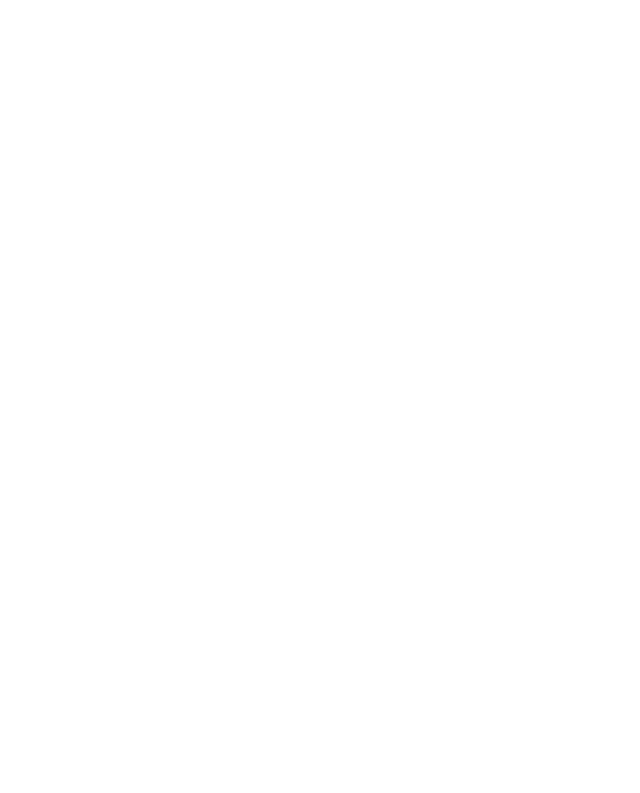
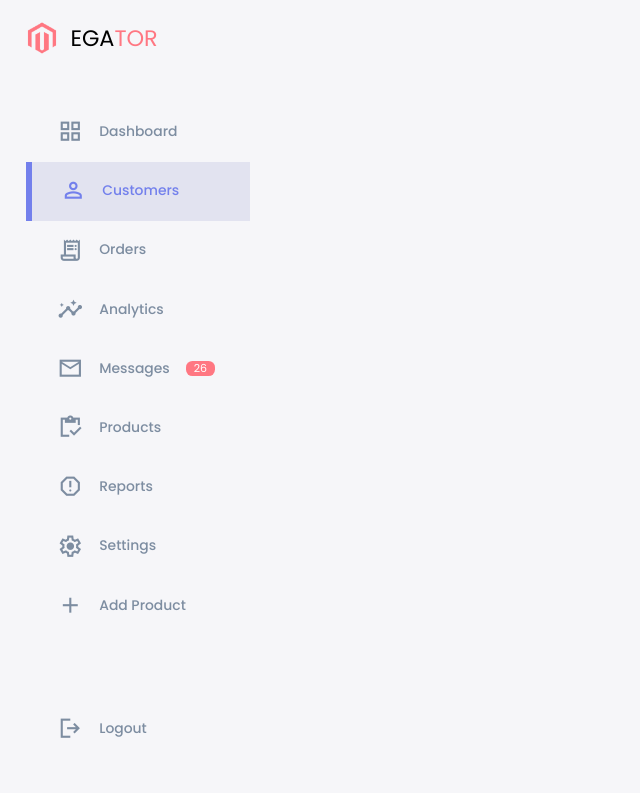
Before and after one commit to Aleksey-Mazur/Control-Dashboard, a plain HTML site: page index.html in a window 1280 px wide. Shown: the whole page, without its empty margins (0-640 px from the left). Drawn offline with nearby package versions, Linux system fonts and the light colour scheme.

Commit message:
reset.css, variables.css added and imported to styles.css; favicon added; sidebar section done

```diff
--- /dev/null
+++ b/css/reset.css
@@ -0,0 +1,137 @@
+/* http://meyerweb.com/eric/tools/css/reset/
+   v2.0 | 20110126
+   License: none (public domain)
+*/
+
+html,
+body,
+div,
+span,
+applet,
+object,
+iframe,
+h1,
+h2,
+h3,
+h4,
+h5,
+h6,
+p,
+blockquote,
+pre,
+a,
+abbr,
+acronym,
+address,
+big,
+cite,
+code,
+del,
+dfn,
+em,
+img,
+ins,
+kbd,
+q,
+s,
+samp,
+small,
+strike,
+strong,
+sub,
+sup,
+tt,
+var,
+b,
+u,
+i,
+center,
+dl,
+dt,
+dd,
+ol,
+ul,
+li,
+fieldset,
+form,
+label,
+legend,
+table,
+caption,
+tbody,
+tfoot,
+thead,
+tr,
+th,
+td,
+article,
+aside,
+canvas,
+details,
+embed,
+figure,
+figcaption,
+footer,
+header,
+hgroup,
+menu,
+nav,
+output,
+ruby,
+section,
+summary,
+time,
+mark,
+audio,
+video {
+    margin: 0;
+    padding: 0;
+    border: 0;
+    font-size: 100%;
+    font: inherit;
+    vertical-align: baseline;
+}
+
+
+/* HTML5 display-role reset for older browsers */
+
+article,
+aside,
+details,
+figcaption,
+figure,
+footer,
+header,
+hgroup,
+menu,
+nav,
+section {
+    display: block;
+}
+
+body {
+    line-height: 1;
+}
+
+ol,
+ul {
+    list-style: none;
+}
+
+blockquote,
+q {
+    quotes: none;
+}
+
+blockquote:before,
+blockquote:after,
+q:before,
+q:after {
+    content: '';
+    content: none;
+}
+
+table {
+    border-collapse: collapse;
+    border-spacing: 0;
+}
--- a/css/styles.css
+++ b/css/styles.css
@@ -0,0 +1,191 @@
+@import 'reset.css';
+@import 'variables.css';
+@import url('https://fonts.googleapis.com/css2?family=Poppins:wght@300;400;500;600;700;800&display=swap');
+
+* {
+  appearance: none;
+  box-sizing: border-box;
+  text-decoration: none;
+}
+
+body {
+  height: 100vh;
+  width: 100vw;
+  font-family: 'Poppins', sans-serif;
+  font-size: 0.88rem;
+  background-color: var(--color-background);
+  overflow-x: hidden;
+  user-select: none;
+}
+
+a {
+  color: var(--color-dark);
+}
+
+img {
+  display: block;
+  width: 100%;
+}
+
+h1 {
+  font-size: 1.8rem;
+  font-weight: 800;
+}
+
+h2 {
+  font-size: 1.4rem;
+}
+
+h3 {
+  font-size: 0.87rem;
+}
+
+h4 {
+  font-size: 0.8rem;
+}
+
+h5 {
+  font-size: 0.77rem;
+}
+
+small {
+  font-size: 0.75rem;
+}
+
+.profile-photo {
+  border-radius: 50%;
+  height: 2.8rem;
+  width: 2.8rem;
+  overflow: hidden;
+}
+
+.text-muted {
+  color: var(--color-info-dark);
+}
+
+p {
+  color: var(--color-dark-variant);
+}
+
+b {
+  color: var(--color-dark);
+}
+
+.primary {
+  color: var(--color-primary);
+}
+
+.danger {
+  color: var(--color-danger);
+}
+
+.success {
+  color: var(--color-success);
+}
+
+.warning {
+  color: var(--color-warning);
+}
+
+.container {
+  display: grid;
+  margin: 0 auto;
+  width: 96%;
+  gap: 1.8rem;
+  grid-template-columns: 14rem auto 23rem;
+}
+
+/* ========== SIDEBAR ========== */
+aside {
+  height: 100vh;
+}
+
+aside .top {
+  display: flex;
+  align-items: center;
+  justify-content: space-between;
+  margin-top: 1.4rem;
+}
+
+aside .logo {
+  display: flex;
+  align-items: center;
+  gap: 0.8rem;
+}
+
+aside .logo img {
+  height: 2rem;
+  width: 2rem;
+}
+
+aside .close {
+  display: none;
+}
+
+aside .sidebar {
+  display: flex;
+  flex-direction: column;
+  height: 86vh;
+  position: relative;
+  top: 3rem;
+}
+
+aside h3 {
+  font-weight: 500;
+}
+
+aside .sidebar a {
+  display: flex;
+  align-items: center;
+  color: var(--color-info-dark);
+  gap: 1rem;
+  height: 3.7rem;
+  margin-left: 2rem;
+  position: relative;
+  transition: all 300ms ease;
+}
+
+aside .sidebar a span {
+  font-size: 1.6rem;
+  transition: all 300ms ease;
+}
+
+aside .sidebar a:last-child {
+  position: absolute;
+  bottom: 2rem;
+  width: 100%;
+}
+
+aside .sidebar a.active {
+  background-color: var(--color-light);
+  color: var(--color-primary);
+  margin-left: 0;
+}
+
+aside .sidebar a.active::before {
+  content: '';
+  background-color: var(--color-primary);
+  height: 100%;
+  width: 0.375rem;
+}
+
+aside .sidebar a.active span {
+  color: var(--color-primary);
+  margin-left: calc(1rem - 0.188rem);
+}
+
+aside .sidebar a:hover {
+  color: var(--color-primary);
+}
+
+aside .sidebar a:hover span {
+  margin-left: 1rem;
+}
+
+aside .sidebar .message-count {
+  background-color: var(--color-danger);
+  border-radius: var(--border-radius-1);
+  color: var(--color-white);
+  font-size: 0.688rem;
+  padding: 0.125rem 0.5rem;
+}
--- /dev/null
+++ b/css/variables.css
@@ -0,0 +1,25 @@
+/* ========== ROOT VARIABLES ========== */
+:root {
+  --color-primary: #7380ec;
+  --color-danger: #ff7782;
+  --color-success: #41f1b6;
+  --color-warning: #ffbb55;
+  --color-white: #fff;
+  --color-info-dark: #7d8da1;
+  --color-info-light: #dce1eb;
+  --color-dark: #363949;
+  --color-light: rgba(132, 139, 200, 0.18);
+  --color-primary-variant: #111e88;
+  --color-dark-variant: #677483;
+  --color-background: #f6f6f9;
+
+  --card-border-radius: 2rem;
+  --border-radius-1: 0.4rem;
+  --border-radius-2: 0.8rem;
+  --border-radius-3: 1.2rem;
+
+  --card-padding: 1.8rem;
+  --padding-1: 1.2rem;
+
+  --box-shadow: 0 2rem 3rem var(--color-light);
+}
--- a/index.html
+++ b/index.html
@@ -5,6 +5,69 @@
     <meta http-equiv="X-UA-Compatible" content="IE=edge" />
     <meta name="viewport" content="width=device-width, initial-scale=1.0" />
     <title>EGATOR</title>
+    <link rel="shortcut icon" href="favicon.ico" type="image/x-icon" />
+    <link
+      rel="stylesheet"
+      href="https://fonts.googleapis.com/css2?family=Material+Symbols+Sharp:opsz,wght,FILL,GRAD@20..48,100..700,0..1,-50..200"
+    />
+    <link rel="stylesheet" href="css/styles.css" />
   </head>
-  <body></body>
+  <body>
+    <div class="container">
+      <aside>
+        <div class="top">
+          <div class="logo">
+            <img src="img/logo.png" />
+            <h2>EGA<span class="danger">TOR</span></h2>
+          </div>
+          <div class="close" id="close-btn">
+            <span class="material-symbols-sharp"> close </span>
+          </div>
+        </div>
+        <div class="sidebar">
+          <a href="#">
+            <span class="material-symbols-sharp"> grid_view </span>
+            <h3>Dashboard</h3>
+          </a>
+          <a href="#" class="active">
+            <span class="material-symbols-sharp"> person_outline </span>
+            <h3>Customers</h3>
+          </a>
+          <a href="#">
+            <span class="material-symbols-sharp"> receipt_long </span>
+            <h3>Orders</h3>
+          </a>
+          <a href="#">
+            <span class="material-symbols-sharp"> insights </span>
+            <h3>Analytics</h3>
+          </a>
+          <a href="#">
+            <span class="material-symbols-sharp"> mail_outline </span>
+            <h3>Messages</h3>
+            <span class="message-count">26</span>
+          </a>
+          <a href="#">
+            <span class="material-symbols-sharp"> inventory </span>
+            <h3>Products</h3>
+          </a>
+          <a href="#">
+            <span class="material-symbols-sharp"> report_gmailerrorred </span>
+            <h3>Reports</h3>
+          </a>
+          <a href="#">
+            <span class="material-symbols-sharp"> settings </span>
+            <h3>Settings</h3>
+          </a>
+          <a href="#">
+            <span class="material-symbols-sharp"> add </span>
+            <h3>Add Product</h3>
+          </a>
+          <a href="#">
+            <span class="material-symbols-sharp"> logout </span>
+            <h3>Logout</h3>
+          </a>
+        </div>
+      </aside>
+    </div>
+  </body>
 </html>
```
Also changed, not shown: favicon.ico (added).
